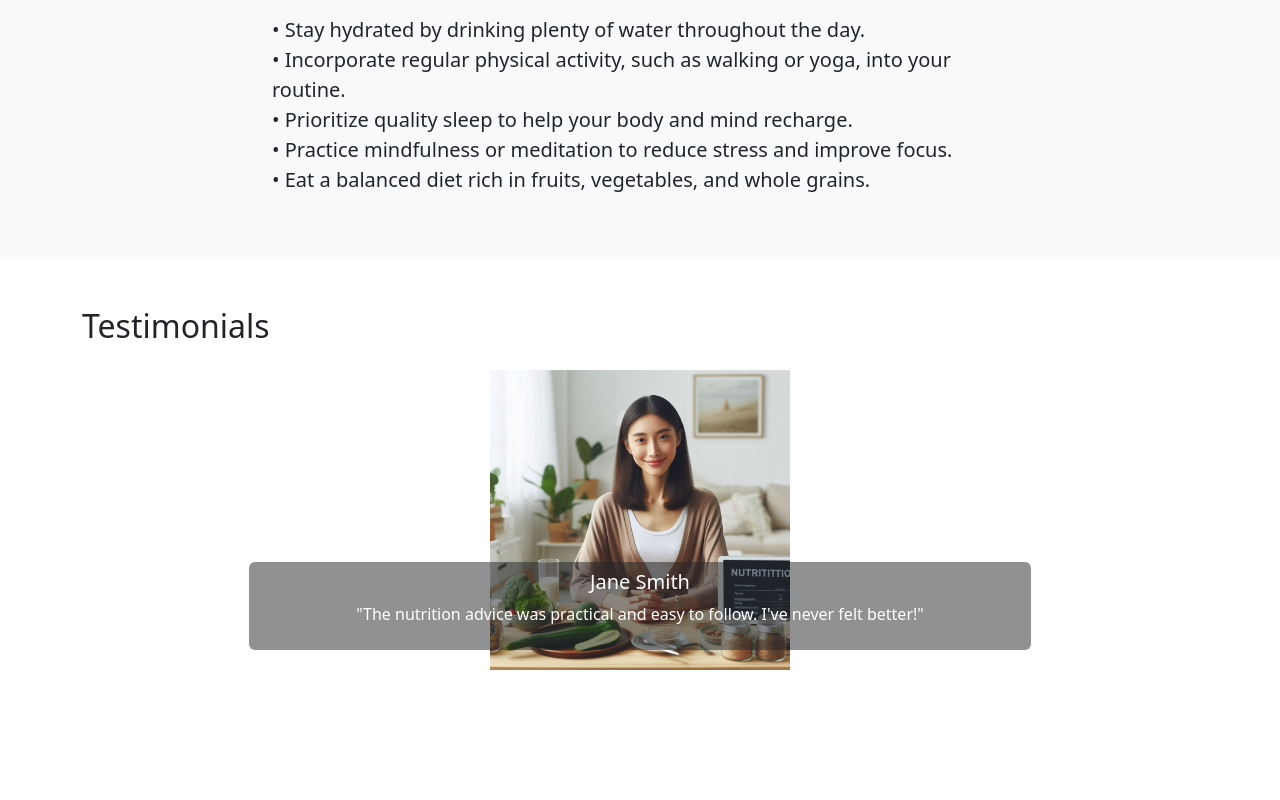
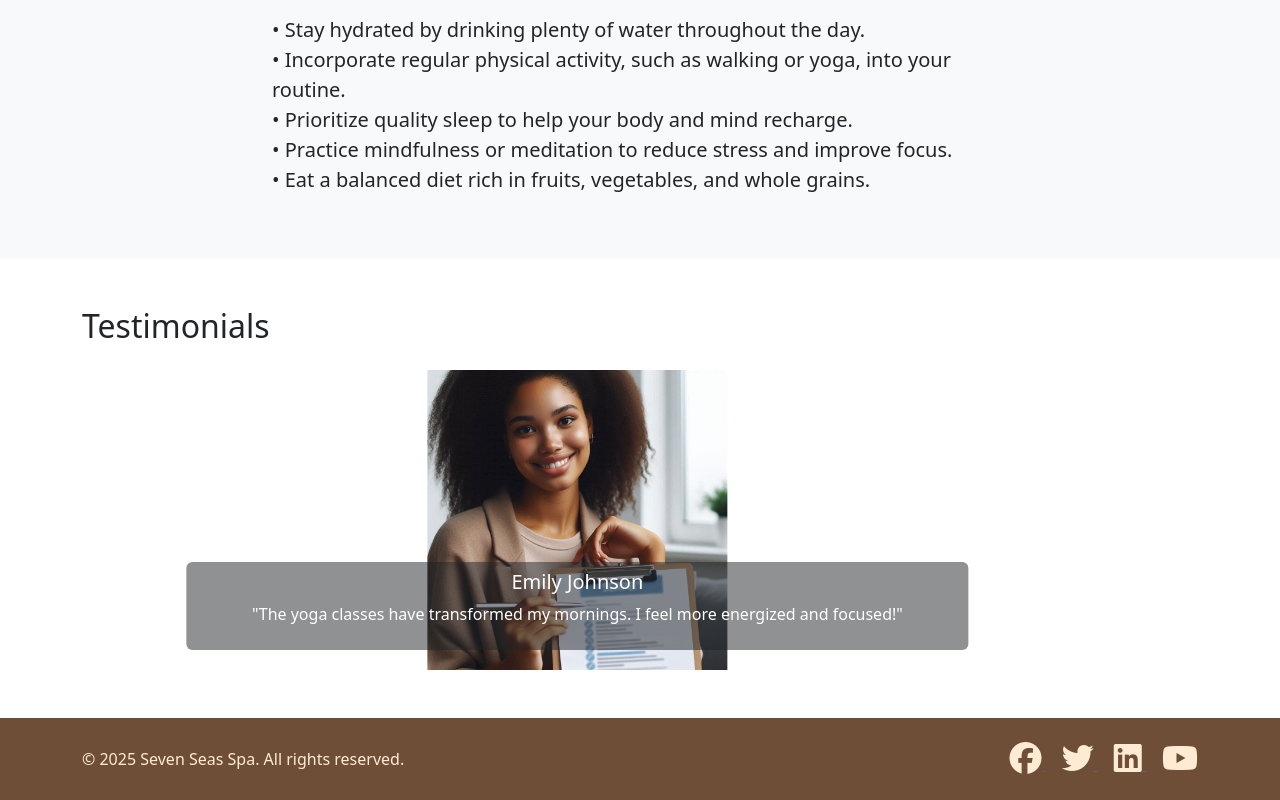
Before and after one commit to Katona-Peter/seven_seas_spa, a plain HTML site: page index.html in a window 1280 px wide. Shown: the part 1071-1871 px from the top of the page. Before the commit the page ends 1789 px from the top, so only its background shows below. Drawn offline with nearby package versions, Linux system fonts and the light colour scheme.

Commit message:
Content Creation

```diff
--- a/index.html
+++ b/index.html
@@ -9,6 +9,7 @@
       integrity="sha384-4Q6Gf2aSP4eDXB8Miphtr37CMZZQ5oXLH2yaXMJ2w8e2ZtHTl7GptT4jmndRuHDT"
       crossorigin="anonymous"
     />
+    <link rel="stylesheet" href="https://cdnjs.cloudflare.com/ajax/libs/font-awesome/6.5.0/css/all.min.css" />
     <title>Seven Seas Spa</title>
   </head>
   <body>
@@ -175,7 +176,7 @@
     <section class="py-5">
       <div class="container">
         <h2 class="text-start mb-4">Testimonials</h2>
-        <div id="wellnessCarousel" class="carousel slide" data-bs-ride="carousel" data-bs-interval="3000">
+        <div id="wellnessCarousel" class="carousel slide" data-bs-ride="carousel" data-bs-interval="5000">
           <div class="carousel-inner">
 
             <div class="carousel-item active">
@@ -213,6 +214,30 @@
     </section>
     <!-- Wellness Carousel Section End -->
 
+    <footer style="background-color: #6f4e37; color: #ffebd4;">
+      <div class="container py-4">
+        <div class="row align-items-center">
+          <div class="col-md-6 text-start">
+            <p class="mb-0">&copy; 2025 Seven Seas Spa. All rights reserved.</p>
+          </div>
+          <div class="col-md-6 text-end">
+            <a href="#" class="ms-3" aria-label="Facebook">
+              <i class="fab fa-facebook fa-2x" style="color: #ffebd4;"></i>
+            </a>
+            <a href="#" class="ms-3" aria-label="Twitter">
+              <i class="fab fa-twitter fa-2x" style="color: #ffebd4;"></i>
+            </a>
+            <a href="#" class="ms-3" aria-label="LinkedIn">
+              <i class="fab fa-linkedin fa-2x" style="color: #ffebd4;"></i>
+            </a>
+            <a href="#" class="ms-3" aria-label="YouTube">
+              <i class="fab fa-youtube fa-2x" style="color: #ffebd4;"></i>
+            </a>
+          </div>
+        </div>
+      </div>
+    </footer>
+
     <script
       src="https://cdn.jsdelivr.net/npm/bootstrap@5.3.6/dist/js/bootstrap.bundle.min.js"
       integrity="sha384-j1CDi7MgGQ12Z7Qab0qlWQ/Qqz24Gc6BM0thvEMVjHnfYGF0rmFCozFSxQBxwHKO"
```
